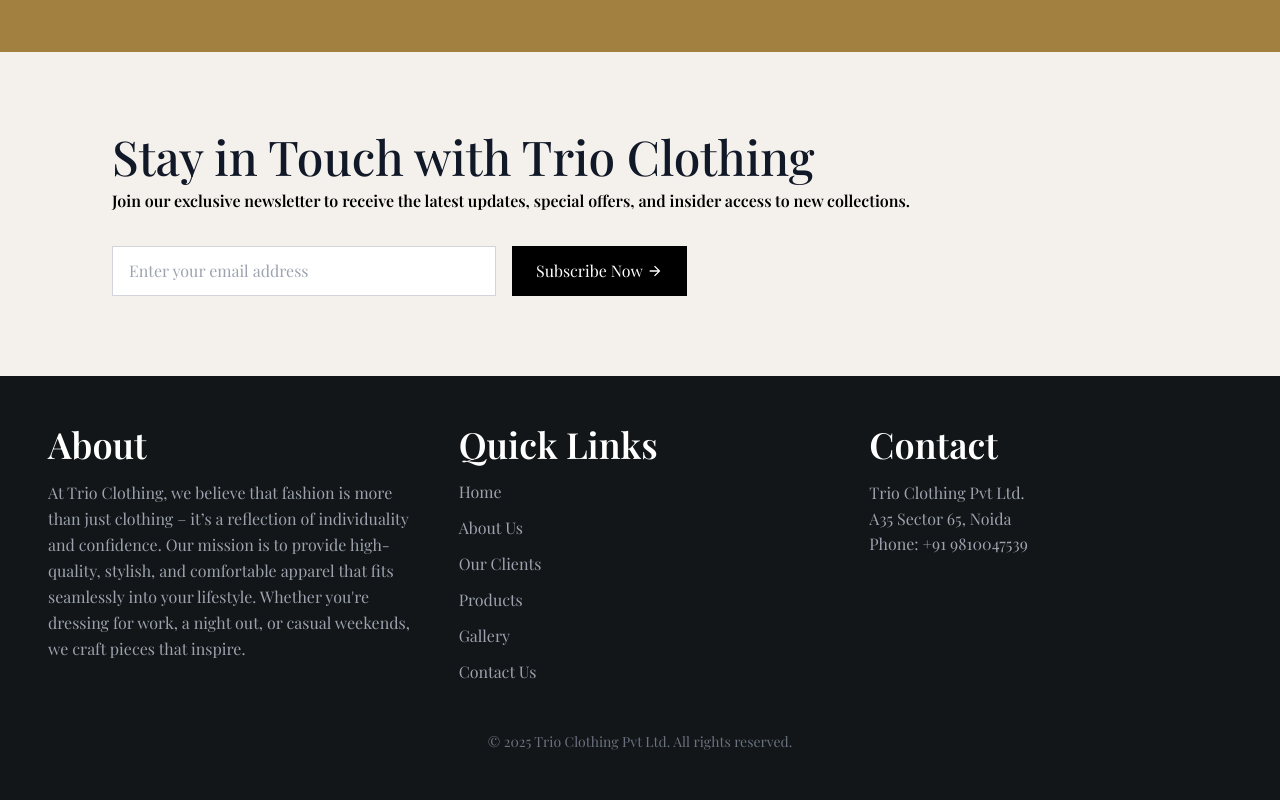
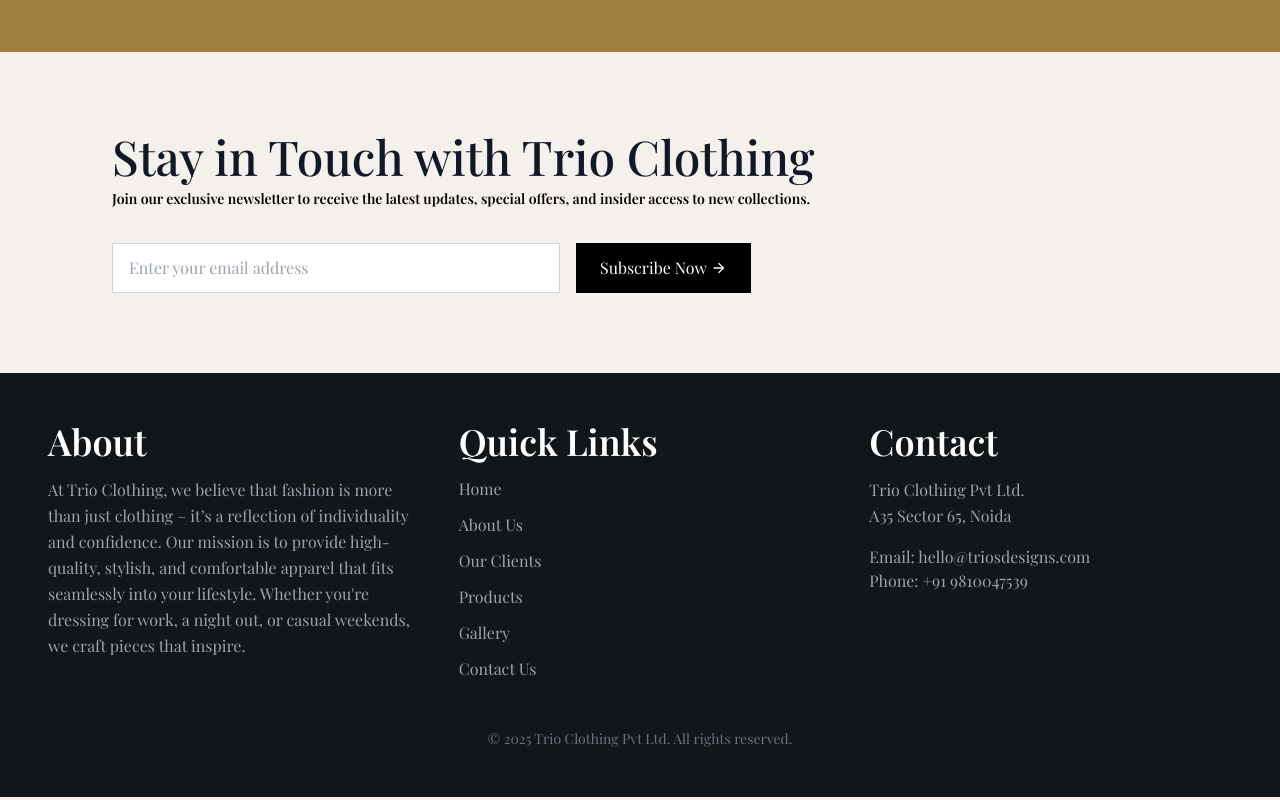
Before and after one commit to Pankaj1713/trio-designs, a React (Vite) app: page / in a window 1280 px wide. Shown: the part 2114-2914 px from the top of the page. Built offline with nearby package versions, Linux system fonts and the light colour scheme; a web font is replaced by a local one.

Commit message:
fix ui issues

```diff
--- a/src/Components/Layout/Footer/index.jsx
+++ b/src/Components/Layout/Footer/index.jsx
@@ -57,7 +57,7 @@
           <p className="text-gray-400 leading-relaxed">
             Trio Clothing Pvt Ltd. <br /> A35 Sector 65, Noida <br />
           </p>
-          {/* <p className="text-gray-400 mt-4">Email: info@trioclothing.com</p> */}
+          <p className="text-gray-400 mt-4">Email: hello@triosdesigns.com</p>
           <p className="text-gray-400">Phone: +91 9810047539</p>
         </div>
       </div>
--- a/src/Pages/Home/newsLetter/index.jsx
+++ b/src/Pages/Home/newsLetter/index.jsx
@@ -4,21 +4,21 @@
 const Newsletter = () => {
   return (
     <div className="px-5 md:px-28">
-      <div className="">
+      <div>
         <h2 className="text-3xl md:text-5xl font-medium text-gray-900">
           Stay in Touch with Trio Clothing
         </h2>
-        <p className="ext-sm font-semibold pt-2 leading-relaxed">
+        <p className="text-sm font-semibold pt-2 leading-relaxed">
           Join our exclusive newsletter to receive the latest updates, special
           offers, and insider access to new collections.
         </p>
-        <div className="mt-8 flex ">
+        <div className="mt-8 flex flex-col sm:flex-row max-w-full">
           <input
             type="email"
             placeholder="Enter your email address"
-            className="w-72 sm:w-96 px-4 py-3 border border-gray-300 focus:outline-none focus:ring-2 focus:ring-gray-500"
+            className="w-full sm:max-w-md px-2 py-2 md:px-4 md:py-3 border border-gray-300 focus:outline-none focus:ring-2 focus:ring-gray-500"
           />
-          <button className="ml-4 bg-black text-white px-3 md:px-6 md:py-3 hover:bg-gray-800 flex items-center gap-x-1 whitespace-nowrap">
+          <button className="mt-4 sm:mt-0 sm:ml-4 bg-black text-white p-2 md:px-6 md:py-3 hover:bg-gray-800 flex items-center justify-center gap-x-1 whitespace-nowrap">
             Subscribe Now
             <IoMdArrowForward />
           </button>
```
